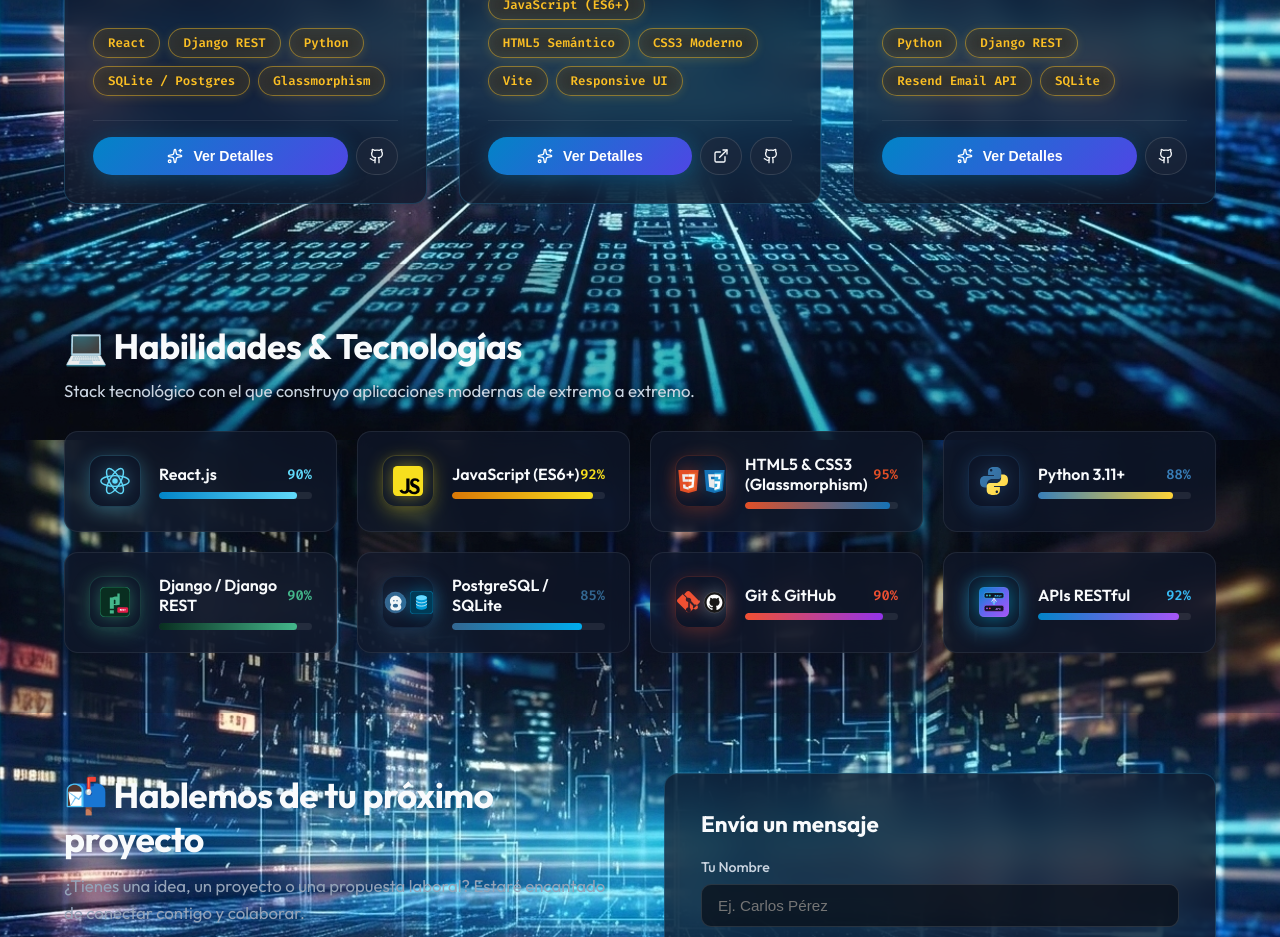
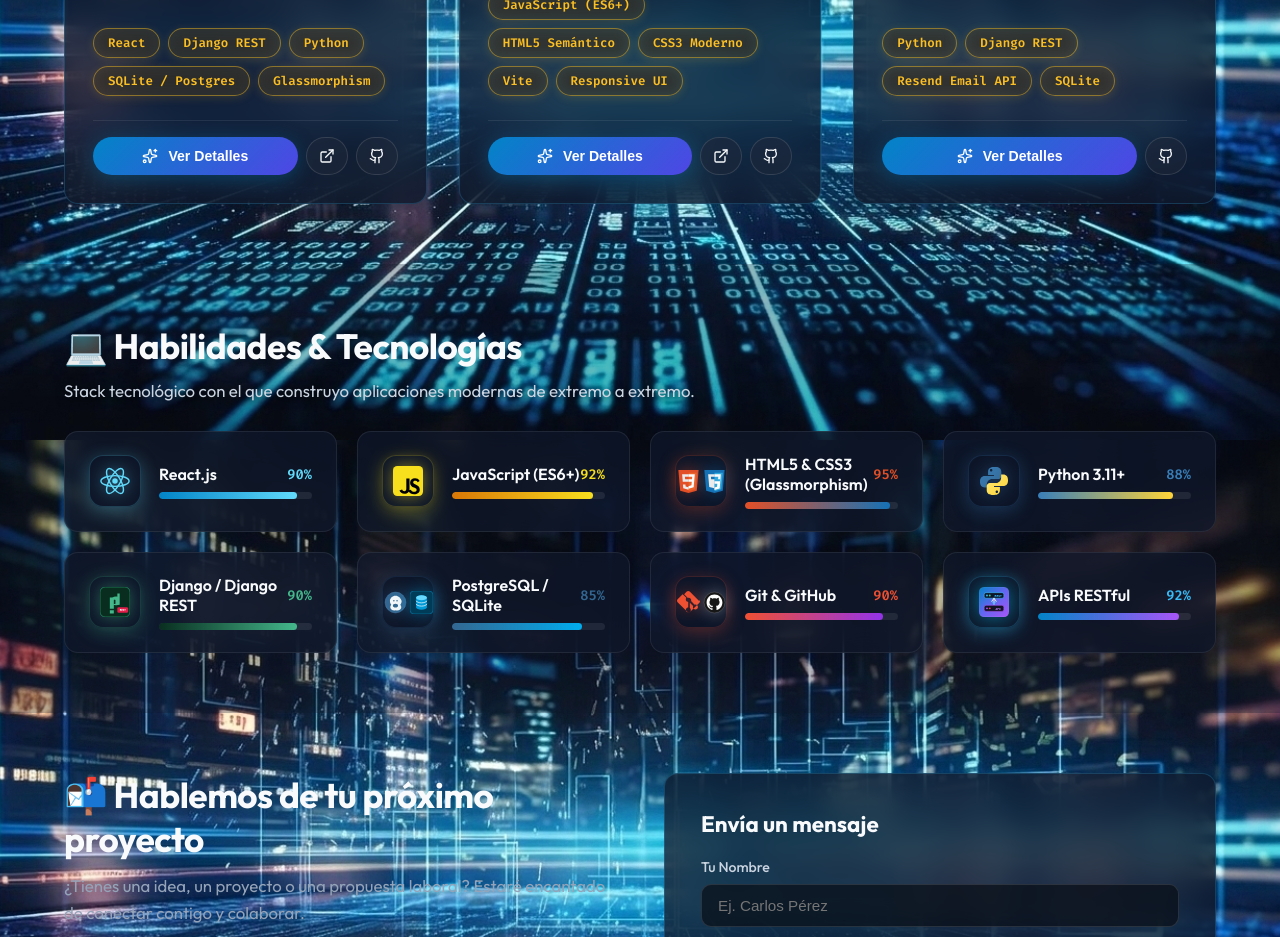
Before and after one commit to suescun2025/portfolio-personal, a React (Vite) app: page / in a window 1280 px wide. Shown: the part 2760-3697 px from the top of the page. Built offline with nearby package versions, Linux system fonts and the light colour scheme; a web font is replaced by a local one.

Commit message:
Actualizar enlace en vivo de TechMatch a su despliegue en Render

```diff
--- a/src/App.jsx
+++ b/src/App.jsx
@@ -214,7 +214,7 @@ export default function App() {
       tags: ['React', 'Django REST', 'Python', 'SQLite / Postgres', 'Glassmorphism'],
       featured: true,
       githubUrl: 'https://github.com/suescun2025/Proyecto-final-desarrollo-Full-Stack',
-      liveUrl: 'http://127.0.0.1:8000',
+      liveUrl: 'https://techmatch-4gv0.onrender.com/',
       highlights: [
         '🔍 Asistente inteligente que cruza compatibilidad técnica de más de 50 marcas y modelos.',
         '🎨 Personalizador interactivo 3D con ajustes de encuadre, zoom, rotación 90° y desplazamiento X/Y.',
@@ -503,7 +503,7 @@ export default function App() {
           {/* Project Cards Grid */}
           <div style={{ display: 'grid', gridTemplateColumns: 'repeat(auto-fit, minmax(340px, 1fr))', gap: '32px' }}>
             {filteredProjects.map((project) => {
-              const projectLink = (project.liveUrl && project.liveUrl !== '#' && !project.liveUrl.startsWith('http://127.0.0.1'))
+              const projectLink = (project.liveUrl && project.liveUrl !== '#')
                 ? project.liveUrl
                 : project.githubUrl;
 
@@ -559,7 +559,7 @@ export default function App() {
                       >
                         <Sparkles size={16} /> Ver Detalles
                       </button>
-                      {project.liveUrl && project.liveUrl !== '#' && !project.liveUrl.startsWith('http://127.0.0.1') && (
+                      {project.liveUrl && project.liveUrl !== '#' && (
                         <a
                           href={project.liveUrl}
                           target="_blank"
```
